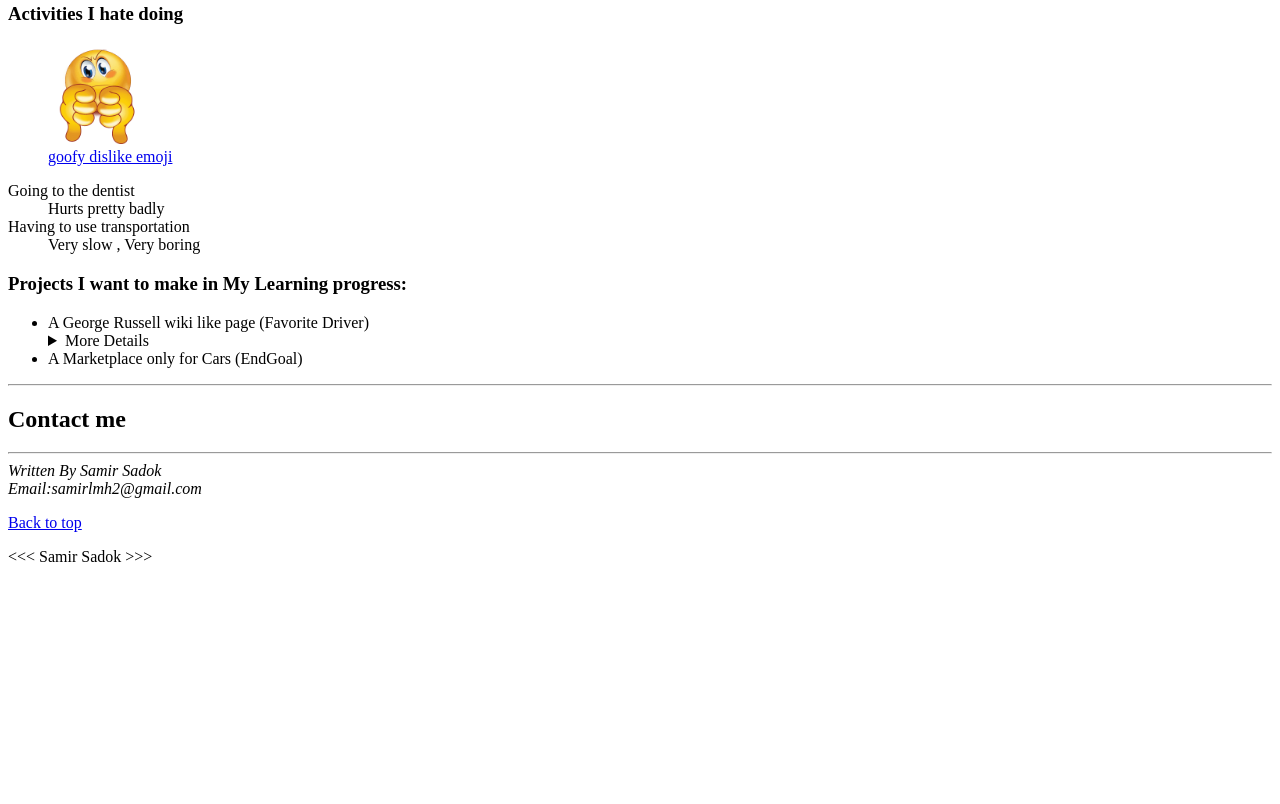
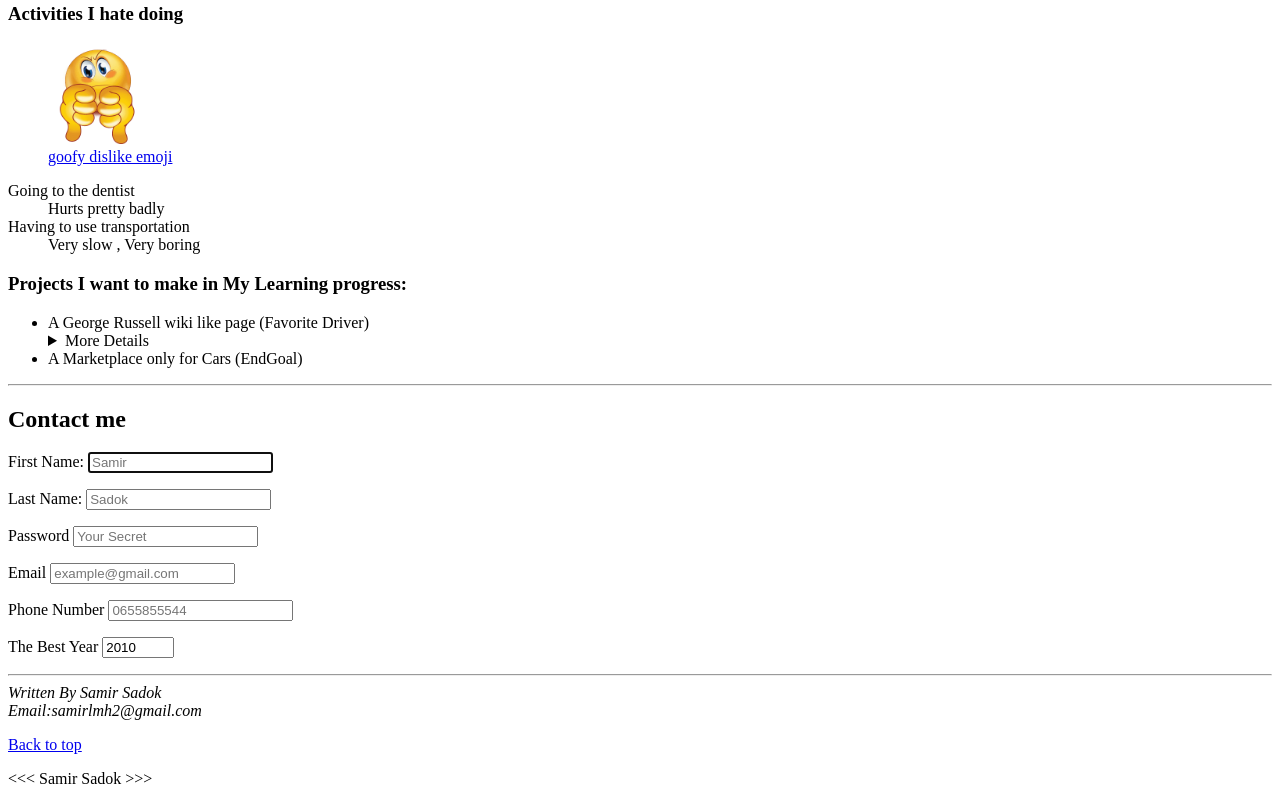
Before and after one commit to SadokAbdelhak/learning-web-dev, a plain HTML site: page Learning HTML/Actual Code/index.html in a window 1280 px wide. Shown: the part 1412-2216 px from the top of the page. Before the commit the page ends 1994 px from the top, so only its background shows below. Drawn offline with Linux system fonts and the light colour scheme.

Commit message:
a bit of inputs

```diff
--- a/Learning HTML/Actual Code/index.html
+++ b/Learning HTML/Actual Code/index.html
@@ -140,7 +140,34 @@
       <article id="Contact">
 
         <h2>Contact me</h2>
-          <form action="h"></form>
+          <form action="https://httpbin.org/get" method="get">
+            <p>
+            <label for="firstName">First Name:</label>
+            <input type="text" name="firstName" id="firstName" placeholder="Samir" autocomplete="on" required autofocus>
+            </p>
+            <p>
+            <label for="lastName">Last Name:</label>
+            <input type="text" name="lastName" id="firstName" placeholder="Sadok" autocomplete="on" required>
+            </p>
+            <p>
+            <label for="Password">Password</label>
+            <input type="password" name="Password" id="Password" placeholder="Your Secret" required>
+            </p>
+            <p>
+            <label for="email">Email</label>
+            <input type="email" name="email" id="email" placeholder="example@gmail.com" required>
+            </p>
+            <p>
+            <label for="phone">Phone Number</label>
+            <input type="tel" name="phone" id="phone" placeholder="0655855544" pattern="[0]{1}[0-9]{9}" maxlength="10" required>
+            </p>
+            <p>
+            <label for="Year">The Best Year</label>
+            <input type="number" name="Year" id="Year"  min="2010" max="2025" step="1" value="2010" required>
+            </p>
+
+
+          </form>
       </article>
   </main>
     <hr>
```
Also changed, not shown: 1 other file.
